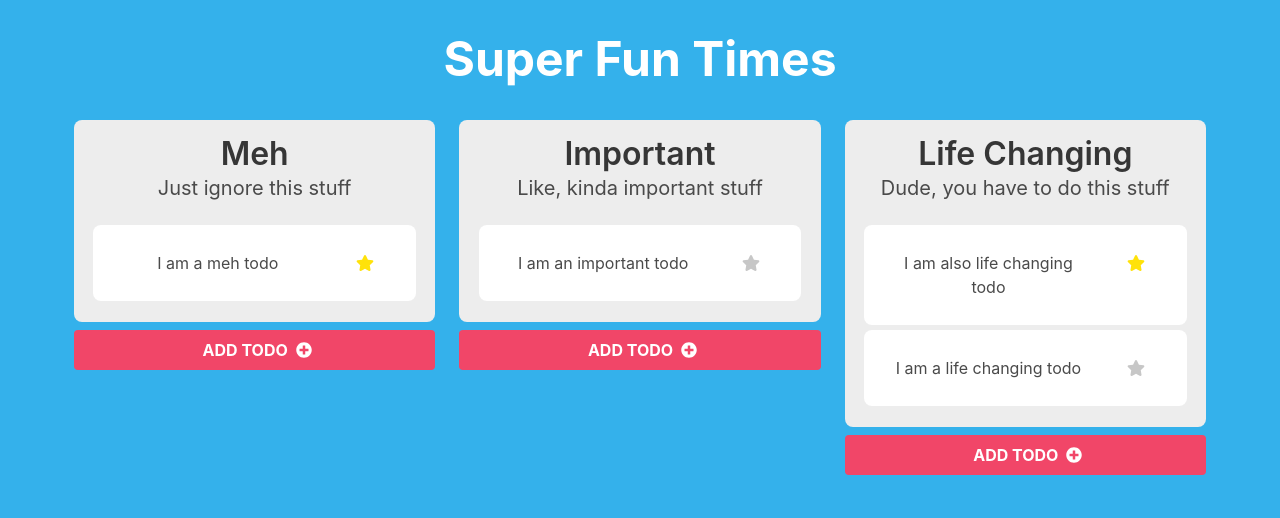
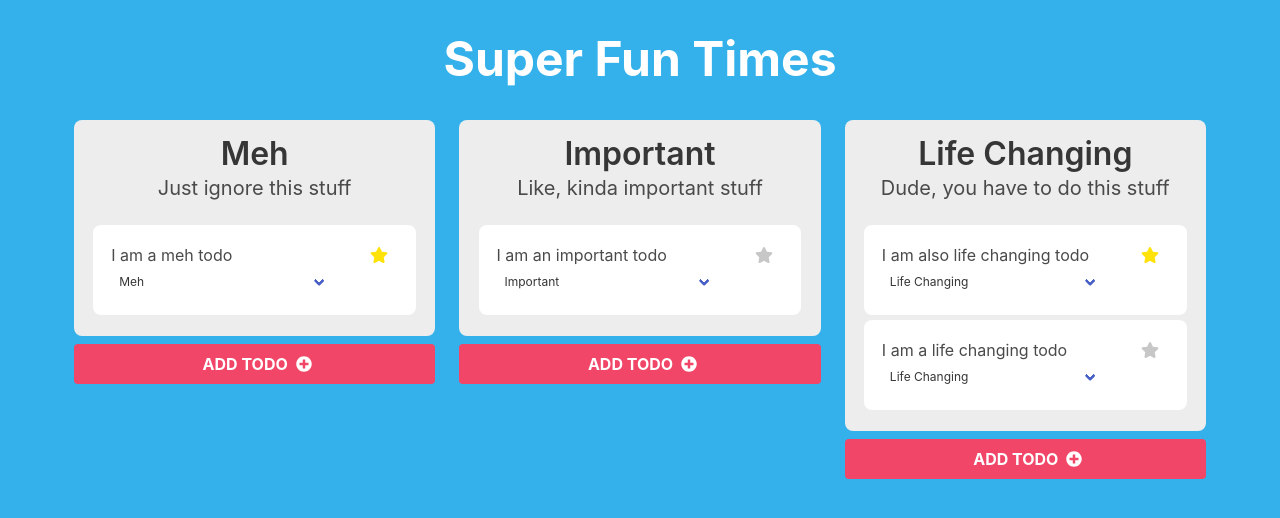
Before and after one commit to alexjackhughes/vue-todo-app, a Vue app: page / in a window 1280 px wide. Shown: the top 518 px of the page. Built offline with nearby package versions, Linux system fonts and the light colour scheme.

Commit message:
Added select category component

```diff
--- a/src/App.vue
+++ b/src/App.vue
@@ -14,7 +14,18 @@
               <!-- and now, we can access to an item using todo-->
               <div v-if="category.id === todo.category" class="todo">
                 <div class="columns">
-                  <p class="column is-three-quarters">{{todo.title}}</p>
+                  <div class="column is-four-fifths todo-main">
+                    <p>{{todo.title}}</p>
+                    <div class="select is-small is-fullwidth">
+                      <select>
+                        <option
+                          v-for="selectCategory in categoryTypes"
+                          :selected="selectCategory.id === category.id? true: false"
+                          :key="selectCategory.id"
+                        >{{selectCategory.title}}</option>
+                      </select>
+                    </div>
+                  </div>
                   <div class="column">
                     <font-awesome-icon
                       :class="todo.priority? 'priority': 'not-priority'"
@@ -23,7 +34,6 @@
                   </div>
                 </div>
               </div>
-              <!-- <div v-else></div> -->
             </li>
           </ul>
         </div>
@@ -135,11 +145,15 @@ body {
 
 .todo {
   margin: 0.2rem;
-
   border-radius: 0.5rem;
   margin-bottom: 0.3rem;
-  padding: 1rem;
+  padding: 0.5rem;
   background-color: white;
+}
+
+.todo-main {
+  text-align: left;
+  padding: 0.2rem;
 }
 
 .header {
@@ -151,7 +165,12 @@ body {
   color: white;
 }
 
+select {
+  border: none !important;
+}
+
 .priority {
+  text-align: center;
   color: #ffe20a;
 }
 
```
